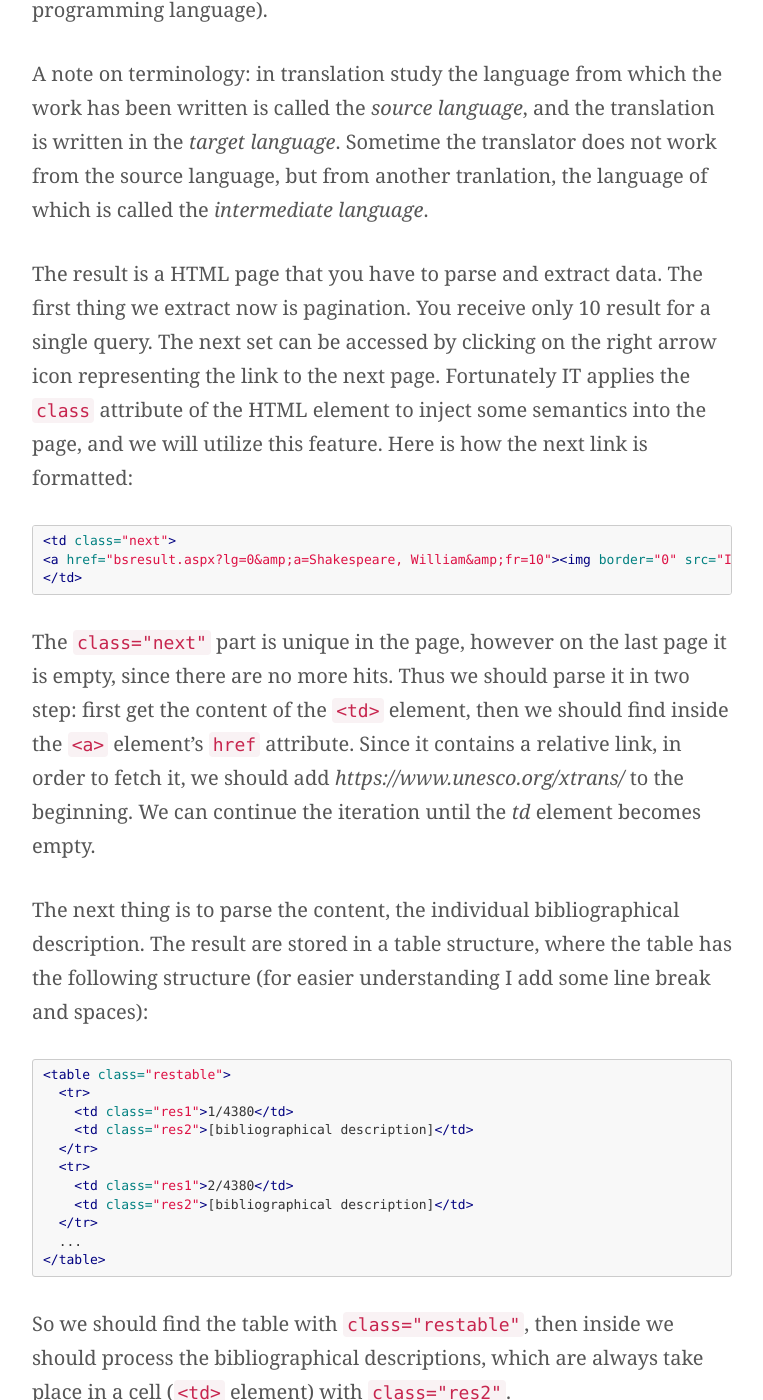
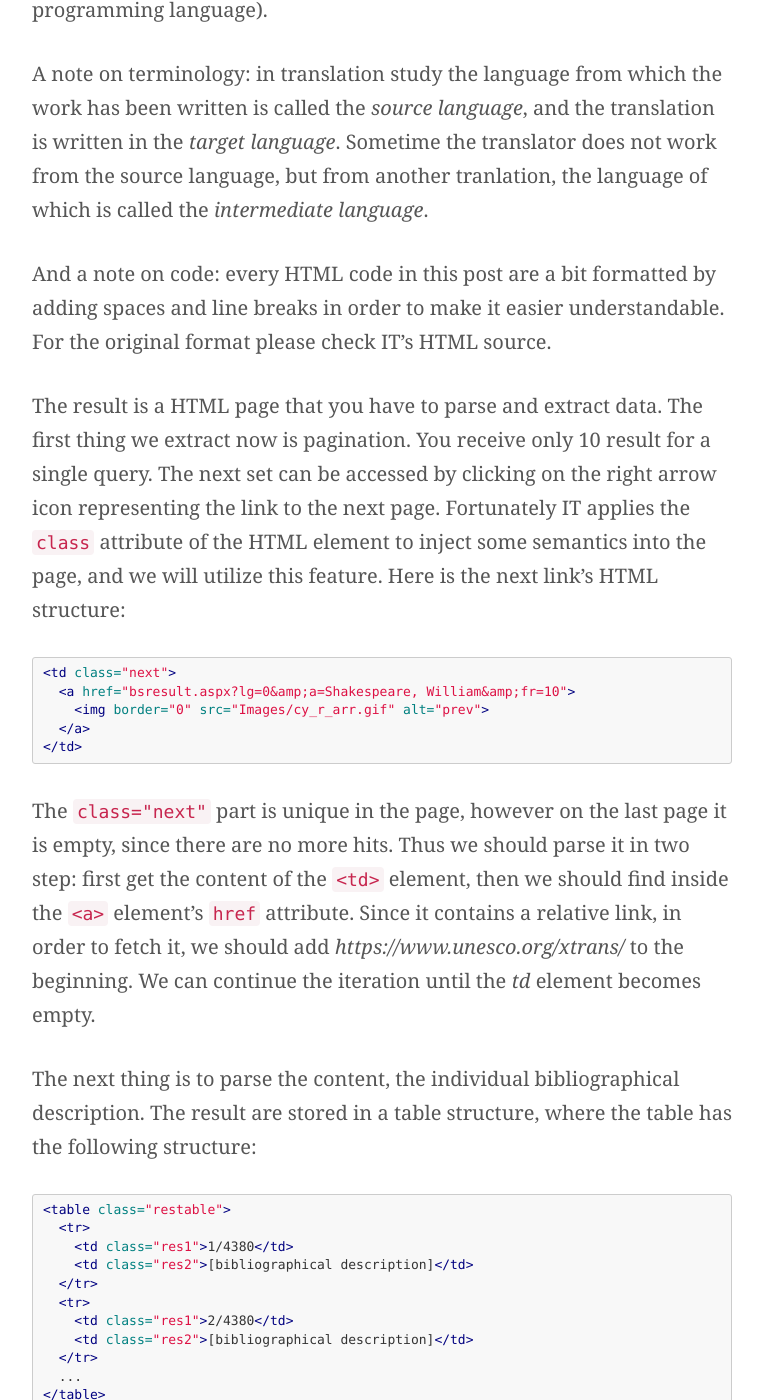
Before and after one commit to pkiraly/pkiraly.github.io, a Jekyll site: the page built from _posts/2025-11-28-index-translationum.md, in a window 1280 px wide and 1400 px high, scrolled down 1187 px. Shown: the whole window, without its empty margins (258-1021 px from the left). Built offline with Jekyll 4.4.1, drawn with Linux system fonts in a browser that asks for light colours; nearby versions of some CDN libraries; some web fonts are replaced; comment, search, counter and statistics services are not loaded; some of the changed text lies outside the part shown.

Commit message:
Adding Index Translationum

````diff
--- a/_posts/2025-11-28-index-translationum.md
+++ b/_posts/2025-11-28-index-translationum.md
@@ -21,17 +21,21 @@
 
 A note on terminology: in translation study the language from which the work has been written is called the _source language_, and the translation is written in the _target language_. Sometime the translator does not work from the source language, but from another tranlation, the language of which is called the _intermediate language_.
 
-The result is a HTML page that you have to parse and extract data. The first thing we extract now is pagination. You receive only 10 result for a single query. The next set can be accessed by clicking on the right arrow icon representing the link to the next page. Fortunately IT applies the `class` attribute of the HTML element to inject some semantics into the page, and we will utilize this feature. Here is how the next link is formatted:
+And a note on code: every HTML code in this post are a bit formatted by adding spaces and line breaks in order to make it easier understandable. For the original format please check IT's HTML source.
+
+The result is a HTML page that you have to parse and extract data. The first thing we extract now is pagination. You receive only 10 result for a single query. The next set can be accessed by clicking on the right arrow icon representing the link to the next page. Fortunately IT applies the `class` attribute of the HTML element to inject some semantics into the page, and we will utilize this feature. Here is the next link's HTML structure:
 
 ```html
 <td class="next">
-<a href="bsresult.aspx?lg=0&amp;a=Shakespeare, William&amp;fr=10"><img border="0" src="Images/cy_r_arr.gif" alt="prev"></a>
+  <a href="bsresult.aspx?lg=0&amp;a=Shakespeare, William&amp;fr=10">
+    <img border="0" src="Images/cy_r_arr.gif" alt="prev">
+  </a>
 </td>
 ```
 
 The `class="next"` part is unique in the page, however on the last page it is empty, since there are no more hits. Thus we should parse it in two step: first get the content of the `<td>` element, then we should find inside the `<a>` element's `href` attribute. Since it contains a relative link, in order to fetch it, we should add _https://www.unesco.org/xtrans/_ to the beginning. We can continue the iteration until the _td_ element becomes empty.
 
-The next thing is to parse the content, the individual bibliographical description. The result are stored in a table structure, where the table has the following structure (for easier understanding I add some line break and spaces):
+The next thing is to parse the content, the individual bibliographical description. The result are stored in a table structure, where the table has the following structure:
 
 ```html
 <table class="restable">
@@ -66,7 +70,7 @@
 </td>
 ```
 
-IT records comes with the following vocabulary:
+The IT records come with the following vocabulary:
 
 * place: publication place
 * publisher: publisher
@@ -88,4 +92,6 @@
 * sn_auth_quality: quality indicator for the author
 * sn_transl_quality: quality indicator for the translator
 
+Of course not all data elements are available in every records. IT collected bibliographical records from national libraries, and the quality of them vary a lot. There are character encoding problems, and sometimes falsly tagged data elements. The date range of IT according to our experience is 1978-2009, after there only some libraries provided records, and IT website is not always available. Before 1978 IT has been published in printed volumes, and I am not aware of digitised version.
+
 There are number of technical possibilities to parse HTML. Since IT's HTML pages are seemingly transformed from a database with strict rules, one can apply regular expressions, which is a risky approach in lots of other cases. There are more advanced HTML parser libraries however. Since Python is the most popular language among Digital Humanists (and I guess in general as well), I can recommend a Python library BeautifulSoap. Here is the [documentation](https://www.crummy.com/software/BeautifulSoup/bs4/doc/), and Programming Historian also has a tutorial: Jeri Wieringa, "Intro to Beautiful Soup," Programming Historian 1 (2012), https://doi.org/10.46430/phen0008 - which unfortunatelly a retired one, because the HTML page on which the author demonstrate the strength of the tool is no longer available, but still a good introduction, and one can apply the methods on IT.
````
Also changed, not shown: other parts of _posts/2025-11-28-index-translationum.md (+1 -1 lines).
